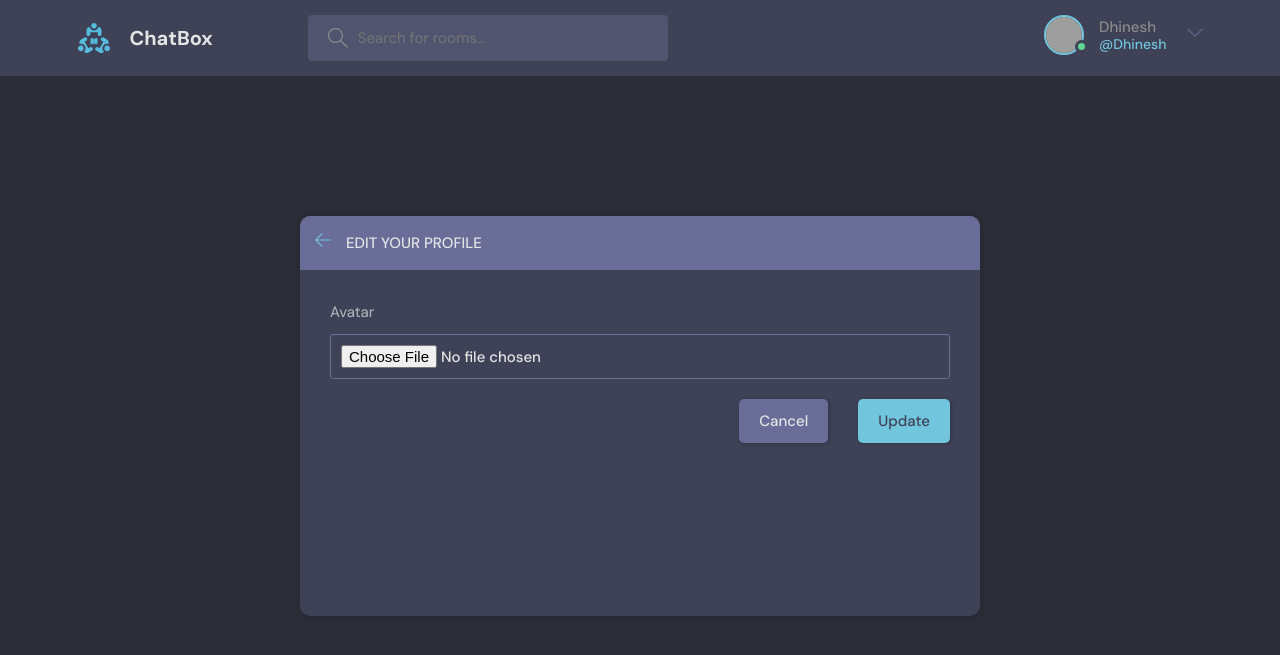
After one commit to Dhineshwaran-C/Django_project, a Django app: page /update-user/ in a window 1280 px wide. The commit adds this page. Shown: the top 655 px of the page. Run offline with Django 4.2, Linux system fonts and the light colour scheme; a user stored in the database is signed in; grey boxes are pictures that could not be loaded.

Commit message:
Updated On Sept 10th

```diff
--- a/Django 2/django_notes_2.txt
+++ b/Django 2/django_notes_2.txt
@@ -8,6 +8,9 @@ django-admin == We can see all the commands that can run as admin
 django-admin startproject anynameuwant == this command create the boilerplate files to set up the django apllication
 ////python -m django == U can see what are the commands that can use as an admin
 ////python -m django startproject web2 == Create the applications of Django
+
+Put the env folder into the project folder
+
 python manage.py runserver == To run the Server
 clrl + c == Stop the server
 
--- a/Django 2/web2/base/templates/base/profile.html
+++ b/Django 2/web2/base/templates/base/profile.html
@@ -17,7 +17,9 @@
           <div class="profile__info">
             <h3>{{user.username}}</h3>
             <p>@{{user.username}}</p>
-            <a href="edit-user.html" class="btn btn--main btn--pill">Edit Profile</a>
+            {% if request.user == user %}
+            <a href="{% url 'update-user' %}" class="btn btn--main btn--pill">Edit Profile</a>
+            {% endif %}
           </div>
           <div class="profile__about">
             <h3>About</h3>
--- /dev/null
+++ b/Django 2/web2/base/templates/base/update-user.html
@@ -0,0 +1,40 @@
+{% extends 'main.html' %}
+{% block content %}
+    <main class="update-account layout">
+        <div class="container">
+            <div class="layout__box">
+                <div class="layout__boxHeader">
+                    <div class="layout__boxTitle">
+                        <a href="{% url 'home' %}">
+                            <svg version="1.1" xmlns="http://www.w3.org/2000/svg" width="32" height="32"
+                                viewBox="0 0 32 32">
+                                <title>arrow-left</title>
+                                <path
+                                    d="M13.723 2.286l-13.723 13.714 13.719 13.714 1.616-1.611-10.96-10.96h27.625v-2.286h-27.625l10.965-10.965-1.616-1.607z">
+                                </path>
+                            </svg>
+                        </a>
+                        <h3>Edit your profile</h3>
+                    </div>
+                </div>
+                <div class="layout__body">
+                    <form class="form" action="" method="POST">
+                      {% csrf_token %}
+
+                        <div class="form__group">
+                            <label for="profile_pic">Avatar</label>
+                            <input id="profile_pic" name="profile_pic" type="file" />
+                        </div>
+
+
+                        <div class="form__action">
+                            <a class="btn btn--dark" href="index.html">Cancel</a>
+                            <button class="btn btn--main" type="submit">Update</button>
+                        </div>
+                    </form>
+                </div>
+            </div>
+        </div>
+      </div>
+    </main>
+{% endblock %}
--- a/Django 2/web2/base/urls.py
+++ b/Django 2/web2/base/urls.py
@@ -14,4 +14,5 @@ urlpatterns = [
     path('update-room/<str:pk>/',views.updateRoom,name="update-room"),
     path('delete-room/<str:pk>/',views.deleteRoom,name="delete-room"),
     path('delete-message/<str:pk>/',views.deleteMessage,name="delete-message"),
+    path('update-user/',views.updateUser,name="update-user"),
 ]
--- a/Django 2/web2/base/views.py
+++ b/Django 2/web2/base/views.py
@@ -166,3 +166,7 @@ def deleteMessage(request,pk):
         message.delete()
         return redirect('home')
     return render(request,'base/delete.html',{'obj': message})
+
+@login_required(login_url='login')
+def updateUser(request):
+    return render(request,'base/update-user.html')
--- a/Django 2/web2/templates/navbar.html
+++ b/Django 2/web2/templates/navbar.html
@@ -22,7 +22,7 @@
         <!-- Logged In -->
         {% if request.user.is_authenticated %}
         <div class="header__user">
-          <a href="profile.html">
+          <a href="{% url 'update-user' %}">
             <div class="avatar avatar--medium active">
               <img src="https://randomuser.me/api/portraits/men/37.jpg" />
             </div>
@@ -44,7 +44,7 @@
         {% endif %}
 
         <div class="dropdown-menu">
-          <a href="settings.html" class="dropdown-link"
+          <a href="{% url 'update-user' %}" class="dropdown-link"
             ><svg version="1.1" xmlns="http://www.w3.org/2000/svg" width="32" height="32" viewBox="0 0 32 32">
               <title>tools</title>
               <path
```
Also changed, not shown: Django 2/web2/db.sqlite3.
